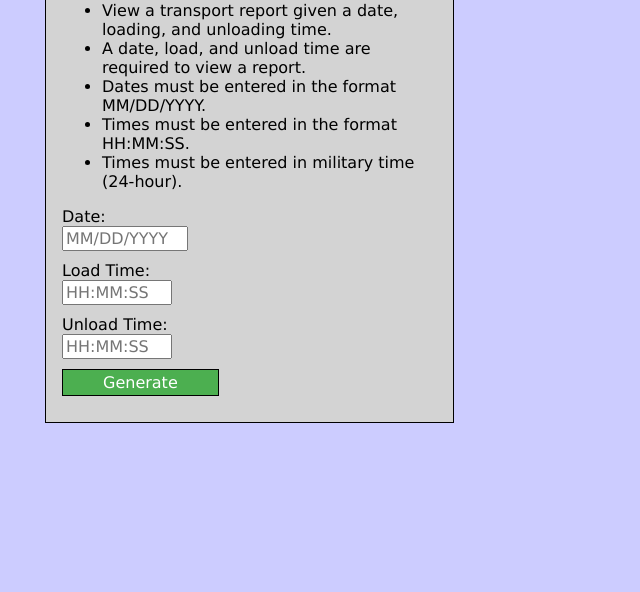
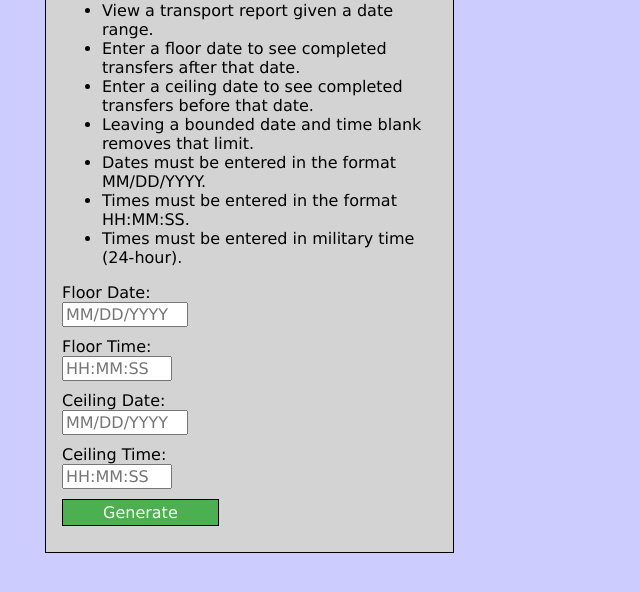
Before and after one commit to cvikupitz/OSNAP, a Flask app: template src/templates/transfer_report.html in a window 1280 px wide. Shown: the part 177-769 px from the top of the page, without its empty margins (0-640 px from the left). Run offline with Flask 2, Linux system fonts and the light colour scheme; the template is opened without the code that fills it, so the values that code supplies are empty; some libraries are stand-ins or nearby versions.

Commit message:
added transfer report

```diff
--- a/src/app.py
+++ b/src/app.py
@@ -428,21 +428,39 @@ def transfer_report():
         session['report'] = list()
         return render_template('transfer_report.html', message = msg, report = rprt)
     else:
-        if ('date' in request.form and 'load' in request.form and 'unload' in request.form):
-            entries = (request.form['load'], request.form['unload'])
+        if ('fdate' in request.form and 'ftime' in request.form and 'cdate' in request.form and 'ctime' in request.form):
+            entries = (request.form['fdate'], request.form['ftime'], request.form['cdate'], request.form['ctime'])
+
+            # Make sure dates and times are entered together, one may not be left blank
+            if (not ((entries[0] != '' and entries[1] != '') or (entries[0] == '' and entries[1] == ''))):
+                session['message'] = "Error: You must enter both a date and a time on one of the bounds."
+                return redirect(url_for('update_transit'))
+            if (not ((entries[2] != '' and entries[3] != '') or (entries[2] == '' and entries[3] == ''))):
+                session['message'] = "Error: You must enter both a date and a time on one of the bounds."
+                return redirect(url_for('update_transit'))
+
+            # Make sure the dates are valid.
+            if (entries[0] != ''):
+                if (not date_valid(entries[0])):
+                    session['message'] = "Invalid Date: Dates must be valid and in the format MM/DD/YYYY."
+                    return redirect(url_for('update_transit'))
+            if (entries[2] != ''):
+                if (not date_valid(entries[2])):
+                    session['message'] = "Invalid Date: Dates must be valid and in the format MM/DD/YYYY."
+                    return redirect(url_for('update_transit'))
 
             # Make sure the times are valid.
-            if (entries[0] != ''):
-                if (not time_valid(entries[1])):
-                    session['message'] = "Invalid Time: Times must be valid and in the format HH:MM:SS."
-                    redirect(url_for('transfer_report'))
             if (entries[1] != ''):
                 if (not time_valid(entries[1])):
                     session['message'] = "Invalid Time: Times must be valid and in the format HH:MM:SS."
-                    redirect(url_for('transfer_report'))
+                    return redirect(url_for('update_transit'))
+            if (entries[3] != ''):
+                if (not time_valid(entries[3])):
+                    session['message'] = "Invalid Time: Times must be valid and in the format HH:MM:SS."
+                    return redirect(url_for('update_transit'))
 
             # Generates the report, poopulate the table.
-            #session['report'] = transfer_report(entries[0], entries[1], entries[2])
+            session['report'] = transfer_report(entries[0] + ' ' + entries[1], entries[2] + ' ' + entries[3])
             return render_template('transfer_report.html', message = msg)
         else:
             session['message'] = "Unknown Error: Something went wrong, return to the dashboard."
--- a/src/templates/transfer_report.html
+++ b/src/templates/transfer_report.html
@@ -72,18 +72,22 @@ Page where users can view a report of all assets in motion/transit.
 			<nav>
 				<form method="post">
 					<ul>
-						<li>View a transport report given a date, loading, and unloading time.</li>
-						<li>A date, load, and unload time are required to view a report.</li>
+						<li>View a transport report given a date range.</li>
+						<li>Enter a floor date to see completed transfers after that date.</li>
+						<li>Enter a ceiling date to see completed transfers before that date.</li>
+						<li>Leaving a bounded date and time blank removes that limit.</li>
 						<li>Dates must be entered in the format MM/DD/YYYY.</li>
 						<li>Times must be entered in the format HH:MM:SS.</li>
 						<li>Times must be entered in military time (24-hour).</li>
 					</ul>
-					Date:<br>
-					<input type="text" name="date" size=10 placeholder="MM/DD/YYYY" maxlength=10 /><br>
-					Load Time:<br>
-					<input type="text" name="load" size=8 placeholder="HH:MM:SS" maxlength=8 /><br>
-					Unload Time:<br>
-					<input type="text" name="unload" size=8 placeholder="HH:MM:SS" maxlength=8 /><br>
+					Floor Date:<br>
+					<input type="text" name="fdate" size=10 placeholder="MM/DD/YYYY" maxlength=10 /><br>
+					Floor Time:<br>
+					<input type="text" name="ftime" size=8 placeholder="HH:MM:SS" maxlength=8 /><br>
+					Ceiling Date:<br>
+					<input type="text" name="cdate" size=10 placeholder="MM/DD/YYYY" maxlength=10 /><br>
+					Ceiling Time:<br>
+					<input type="text" name="ctime" size=8 placeholder="HH:MM:SS" maxlength=8 /><br>
 					<input type="submit" value="Generate"/>
 				</form>
 			</nav>
```
Also changed, not shown: src/psql.py (+18 -0 lines).
